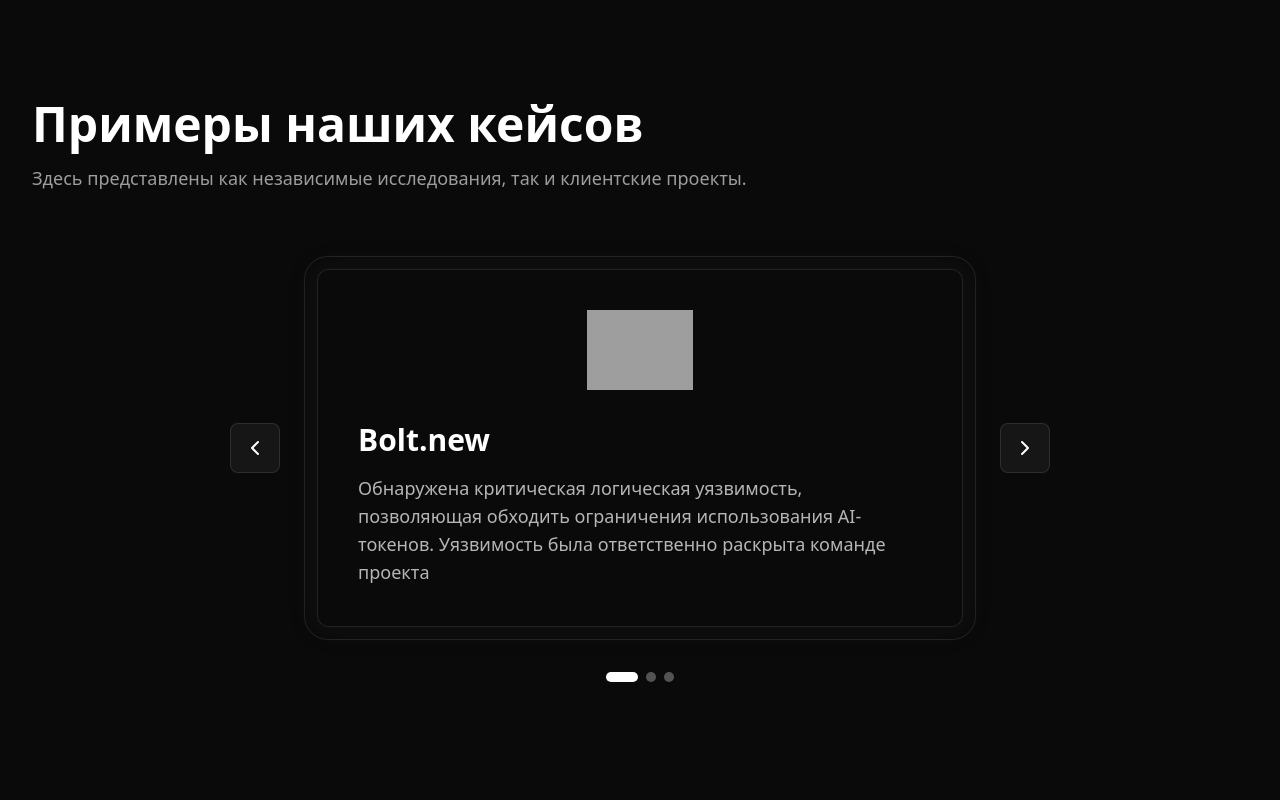
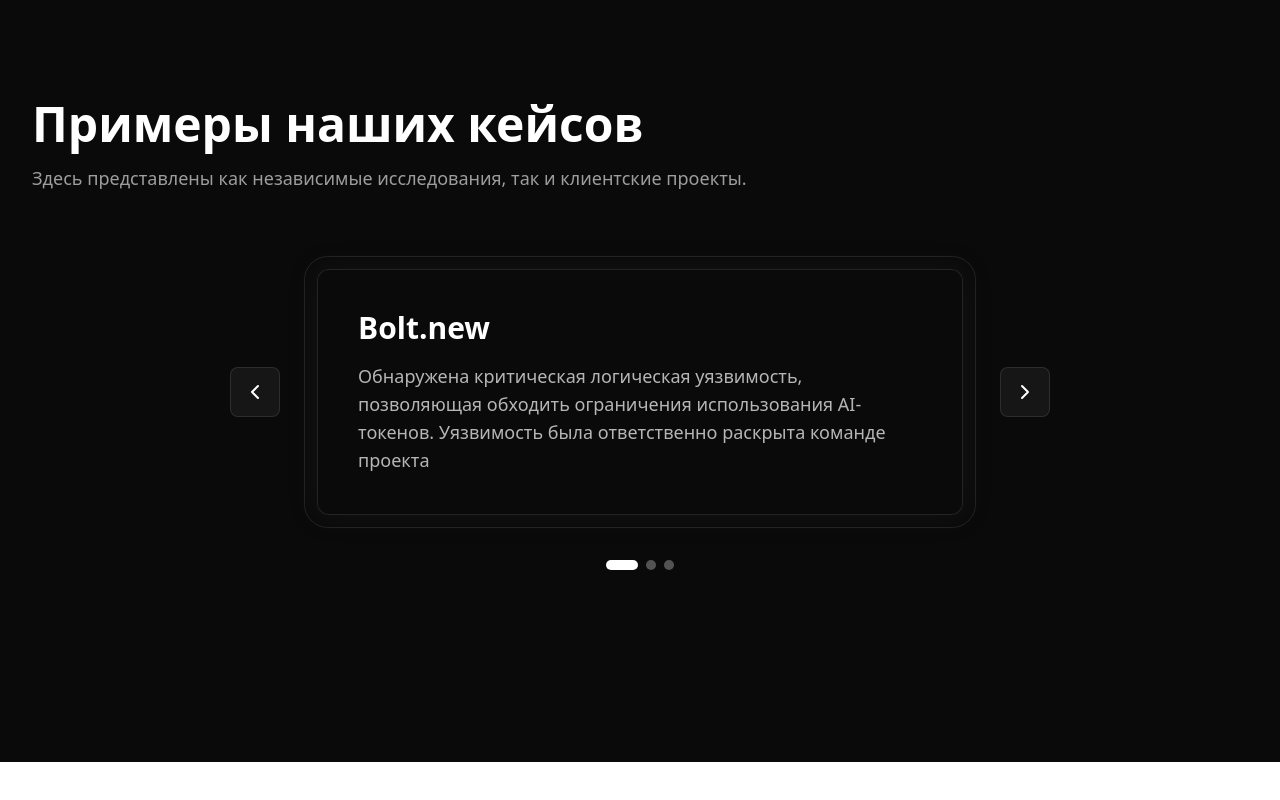
Before and after one commit to opensophy-projects/general, a React (Vite) app: page /services in a window 1280 px wide. Shown: the part 3050-3850 px from the top of the page. After the commit the page ends 3812 px from the top, so only its background shows below. Built offline with nearby package versions, Linux system fonts and the light colour scheme; grey boxes are pictures that could not be loaded.

Commit message:
Updated Services.tsx

```diff
--- a/src/components/pages/Services.tsx
+++ b/src/components/pages/Services.tsx
@@ -64,14 +64,11 @@
     {
       id: 'bolt',
       title: 'Bolt.new',
-      logo: 'https://upload.wikimedia.org/wikipedia/commons/a/a9/Bolt.new_logoo.png',
       description: 'Обнаружена критическая логическая уязвимость, позволяющая обходить ограничения использования AI-токенов. Уязвимость была ответственно раскрыта команде проекта'
     },
     {
       id: 'n8n',
       title: 'N8N',
-      logoDark: 'https://n8n.io/brandguidelines/logo-white.svg',
-      logoLight: 'https://n8n.io/brandguidelines/logo-dark.svg',
       description: 'Публичное исследование платформы автоматизации n8n выявило потенциальные риски безопасности, связанные с типичными действиями пользователей. Работа получила положительные отзывы от сообщества и комментарии инженера проекта в официальном Discord-чате.'
     },
     {
@@ -90,13 +87,6 @@
 
   const handleNextCase = () => {
     setCurrentCaseIndex((prev) => (prev === casesStudies.length - 1 ? 0 : prev + 1));
-  };
-
-  const getLogoUrl = (caseStudy: any) => {
-    if (caseStudy.logoDark && caseStudy.logoLight) {
-      return isNegative ? caseStudy.logoDark : caseStudy.logoLight;
-    }
-    return caseStudy.logo;
   };
 
   return (
@@ -440,25 +430,6 @@
                         ? 'bg-[#0a0a0a] border-white/10 shadow-[0px_0px_27px_0px_rgba(45,45,45,0.3)]'
                         : 'bg-[#E8E7E3] border-black/10'
                     )}>
-                      {(casesStudies[currentCaseIndex].logo || casesStudies[currentCaseIndex].logoDark) ? (
-                        <div className="h-16 sm:h-20 flex items-center justify-center">
-                          <img
-                            src={getLogoUrl(casesStudies[currentCaseIndex])}
-                            alt={casesStudies[currentCaseIndex].title}
-                            className="max-h-full max-w-full object-contain"
-                          />
-                        </div>
-                      ) : (
-                        <div className={cn(
-                          "h-16 sm:h-20 flex items-center justify-center rounded-lg border-[0.75px] font-semibold text-xl sm:text-2xl",
-                          isNegative
-                            ? 'bg-white/5 border-white/10 text-white/70'
-                            : 'bg-black/5 border-black/10 text-black/70'
-                        )}>
-                          {casesStudies[currentCaseIndex].title}
-                        </div>
-                      )}
-
                       <div className="space-y-4">
                         <h3 className={cn(
                           "text-2xl sm:text-3xl font-bold",
```
